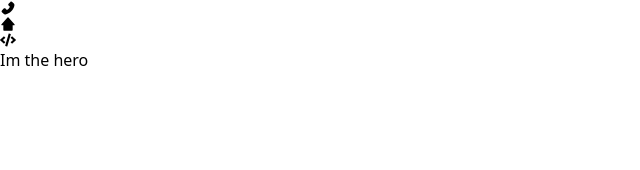
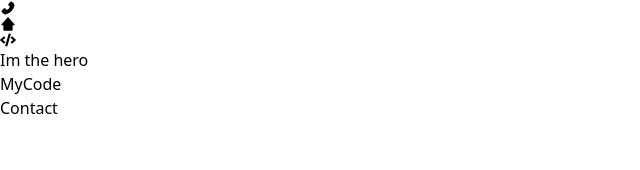
Before and after one commit to simon0820s/MyPersonalPage, a React (Vite) app: page / in a window 1280 px wide. Shown: the top 170 px of the page, without its empty margins (0-640 px from the left). Built offline with nearby package versions, Linux system fonts and the light colour scheme.

Commit message:
create three basics sections

```diff
--- a/src/App.jsx
+++ b/src/App.jsx
@@ -1,11 +1,15 @@
 import Nav from './components/Nav'
 import Hero from './sections/Hero'
+import MyCode from './sections/MyCode'
+import Contact from './sections/Contact'
 
 const App = () => {
   return (
     <div className='w-screen flex flex-col items-center p-4 bg-zinc-900 text-neutral-100'>
       <Nav />
       <Hero />
+      <MyCode />
+      <Contact />
     </div>
   )
 }
--- a/src/components/Nav.jsx
+++ b/src/components/Nav.jsx
@@ -3,8 +3,8 @@ import { AiFillPhone } from "react-icons/ai";
 import {FaCode} from 'react-icons/fa'
 const Nav = () => {
   return (
-    <div className="bg-zinc-800 w-3/4 rounded-t-full py-6 fixed bottom-0">
-      <div className="flex items-end justify-evenly jus px-6">
+    <div className="bg-zinc-800 w-3/4 rounded-t-full py-4 fixed bottom-0">
+      <div className="flex items-end justify-evenly m-2 jus px-6">
         <AiFillPhone className="text-zinc-400 text-2xl" />
         <BiSolidHomeAlt2 className="text-zinc-400 text-2xl" />
         <FaCode className="text-zinc-400 text-2xl" />
--- a/src/index.css
+++ b/src/index.css
@@ -1,7 +1,3 @@
 @tailwind base;
 @tailwind components;
 @tailwind utilities;
-
-body {
-  overflow: hidden;
-}
--- /dev/null
+++ b/src/sections/Contact.jsx
@@ -0,0 +1,9 @@
+function Contact() {
+  return (
+    <section className="h-screen">
+      <h1>Contact</h1>
+    </section>
+  )
+}
+
+export default Contact
--- /dev/null
+++ b/src/sections/MyCode.jsx
@@ -0,0 +1,9 @@
+function MyCode() {
+  return (
+    <section className="h-screen">
+      <h1>MyCode</h1>
+    </section>
+  )
+}
+
+export default MyCode
```
